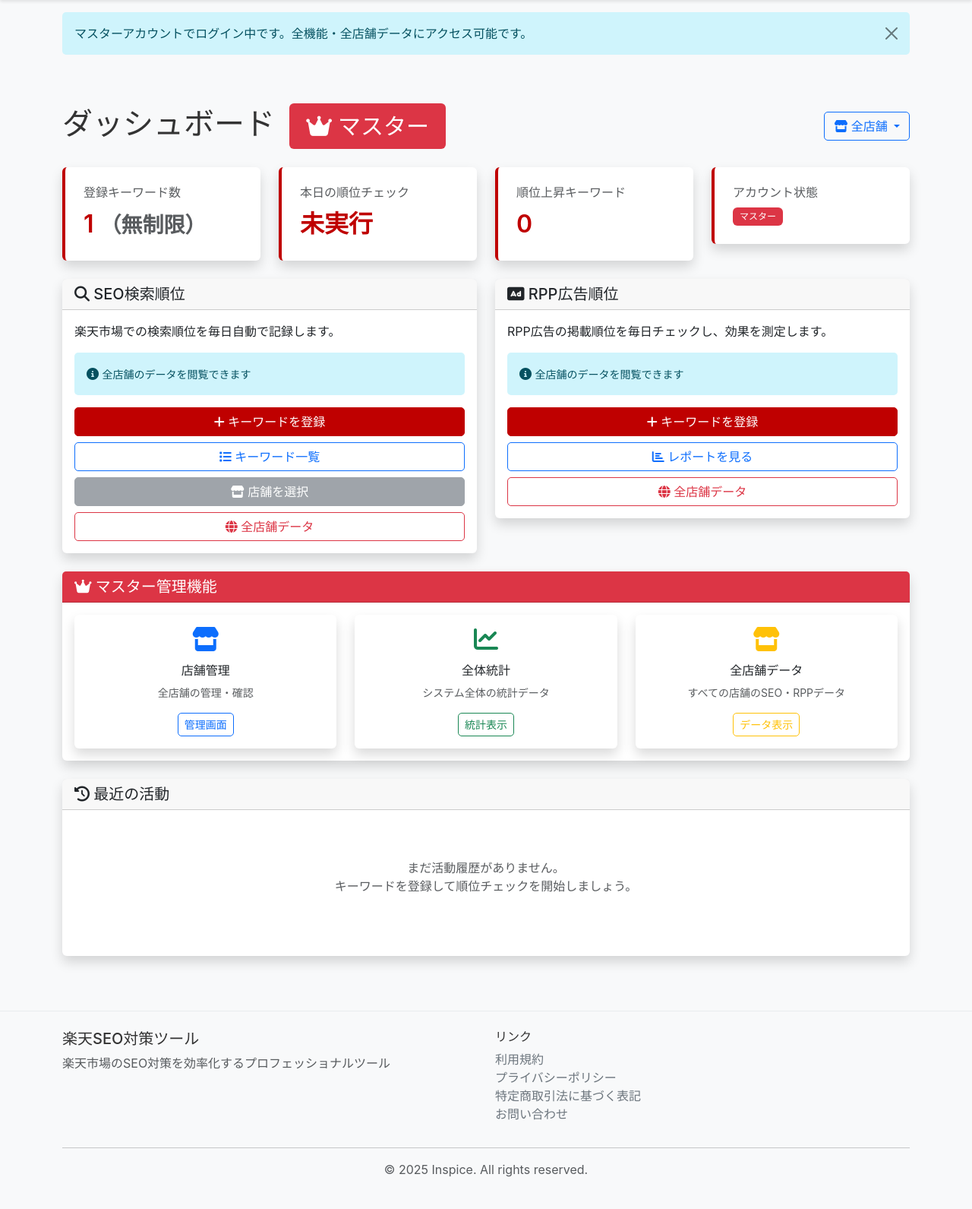
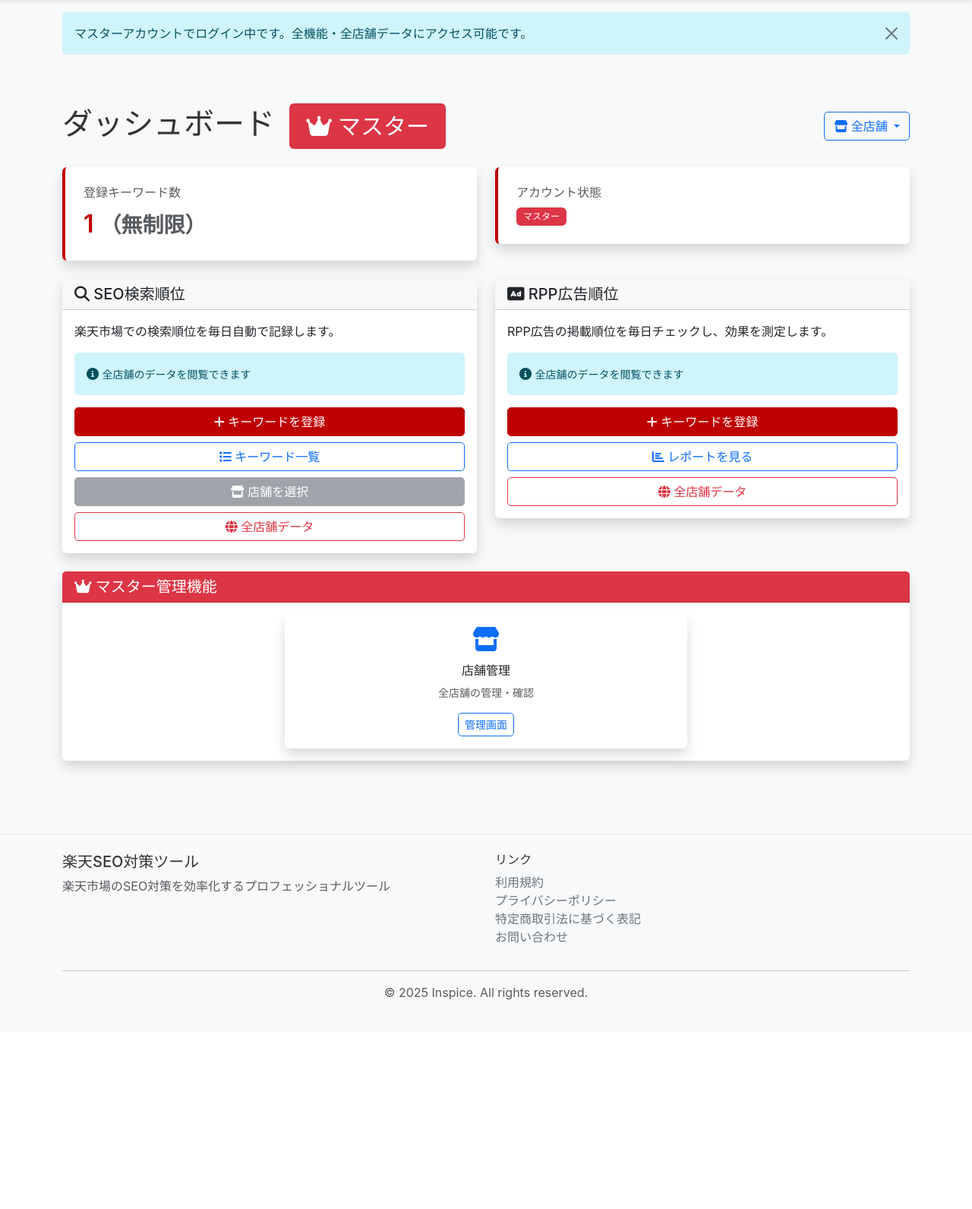
Before and after one commit to omame23/rakuten_seo_tool, a Django app: page /accounts/dashboard/ in a window 1280 px wide. Shown: the part 57-1648 px from the top of the page at 76% size. After the commit the page ends 1373 px from the top, so only its background shows below. Run offline with Django 5.2, Linux system fonts and the light colour scheme; a user stored in the database is signed in; tables that the repository leaves empty hold one stand-in row (values such as "Sample post"); parts of the project's set-up code (start-up, migrations or seed data) failed here and were passed over.

Commit message:
Clean up master account dashboard display
- Hide 'Today's rank check' and 'Rising keywords' sections for master accounts
- Remove 'Overall statistics' and 'All stores data' from master management section
- Hide 'Recent activity' section for master accounts
- Adjust column widths for master account cards (6 columns each instead of 3)
- Simplify master management section to show only store management

🤖 Generated with [Claude Code](https://claude.ai/code)

Co-Authored-By: Claude <noreply@anthropic.com>

```diff
--- a/rakuten_seo_tool/templates/accounts/dashboard.html
+++ b/rakuten_seo_tool/templates/accounts/dashboard.html
@@ -73,7 +73,11 @@
 
             <!-- 概要カード -->
             <div class="row mb-4">
+                {% if user.is_master %}
+                <div class="col-md-6">
+                {% else %}
                 <div class="col-md-3">
+                {% endif %}
                     <div class="card dashboard-card">
                         <div class="card-body">
                             <h6 class="text-muted">登録キーワード数</h6>
@@ -88,6 +92,7 @@
                         </div>
                     </div>
                 </div>
+                {% if not user.is_master %}
                 <div class="col-md-3">
                     <div class="card dashboard-card">
                         <div class="card-body">
@@ -104,7 +109,12 @@
                         </div>
                     </div>
                 </div>
+                {% endif %}
+                {% if user.is_master %}
+                <div class="col-md-6">
+                {% else %}
                 <div class="col-md-3">
+                {% endif %}
                     <div class="card dashboard-card">
                         <div class="card-body">
                             <h6 class="text-muted">アカウント状態</h6>
@@ -220,8 +230,8 @@
                             <h5 class="mb-0"><i class="fas fa-crown"></i> マスター管理機能</h5>
                         </div>
                         <div class="card-body">
-                            <div class="row">
-                                <div class="col-md-4">
+                            <div class="row justify-content-center">
+                                <div class="col-md-6">
                                     <div class="card">
                                         <div class="card-body text-center">
                                             <i class="fas fa-store fa-2x text-primary mb-3"></i>
@@ -229,30 +239,6 @@
                                             <p class="text-muted small">全店舗の管理・確認</p>
                                             <a href="{% url 'accounts:master_store_list' %}" class="btn btn-outline-primary btn-sm">
                                                 管理画面
-                                            </a>
-                                        </div>
-                                    </div>
-                                </div>
-                                <div class="col-md-4">
-                                    <div class="card">
-                                        <div class="card-body text-center">
-                                            <i class="fas fa-chart-line fa-2x text-success mb-3"></i>
-                                            <h6>全体統計</h6>
-                                            <p class="text-muted small">システム全体の統計データ</p>
-                                            <a href="#" class="btn btn-outline-success btn-sm">
-                                                統計表示
-                                            </a>
-                                        </div>
-                                    </div>
-                                </div>
-                                <div class="col-md-4">
-                                    <div class="card">
-                                        <div class="card-body text-center">
-                                            <i class="fas fa-store fa-2x text-warning mb-3"></i>
-                                            <h6>全店舗データ</h6>
-                                            <p class="text-muted small">すべての店舗のSEO・RPPデータ</p>
-                                            <a href="#" class="btn btn-outline-warning btn-sm">
-                                                データ表示
                                             </a>
                                         </div>
                                     </div>
@@ -265,6 +251,7 @@
             {% endif %}
 
             <!-- 最近の活動 -->
+            {% if not user.is_master %}
             <div class="card">
                 <div class="card-header">
                     <h5 class="mb-0"><i class="fas fa-history"></i> 最近の活動</h5>
@@ -276,6 +263,7 @@
                     </p>
                 </div>
             </div>
+            {% endif %}
         </div>
     </div>
 </div>
```
